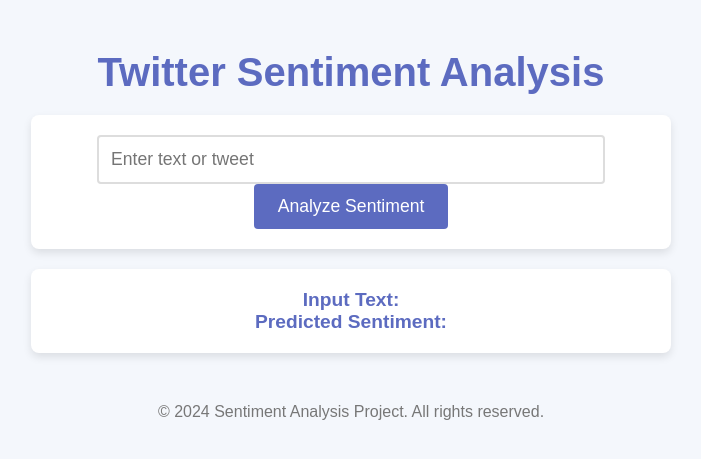
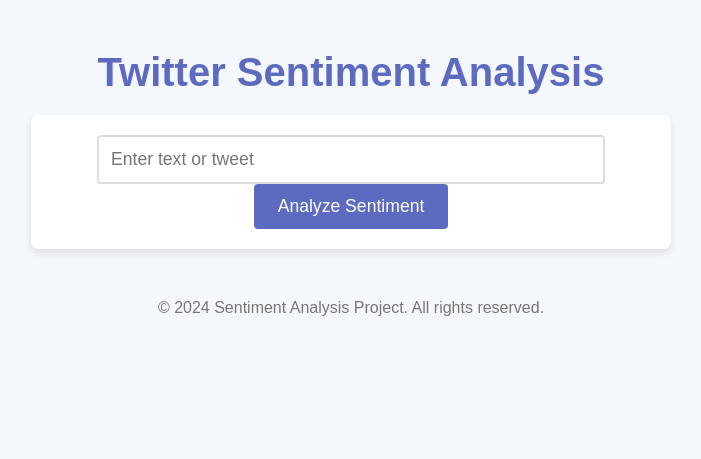
Before and after one commit to Sreenidhi25/Twitter-Setiment-Analysis, a Flask app: page / in a window 1280 px wide. Shown: the top 459 px of the page, without its empty margins (289-990 px from the left). Run offline with Flask 3, Linux system fonts and the light colour scheme; parts of the project's set-up code (start-up, migrations or seed data) failed here and were passed over.

Commit message:
Update index.html

```diff
--- a/templates/index.html
+++ b/templates/index.html
@@ -94,11 +94,12 @@
     </form>
 
 
+    {% if sentiment %}
     <div class="result">
-        <strong>Input Text:</strong> <br>
-        <strong>Predicted Sentiment:</strong>
+        <strong>Input Text:</strong> {{ text }}<br>
+        <strong>Predicted Sentiment:</strong> {{ sentiment }}
     </div>
-
+    {% endif %}
 
     <div class="footer">
         <p>&copy; 2024 Sentiment Analysis Project. All rights reserved.</p>
```
